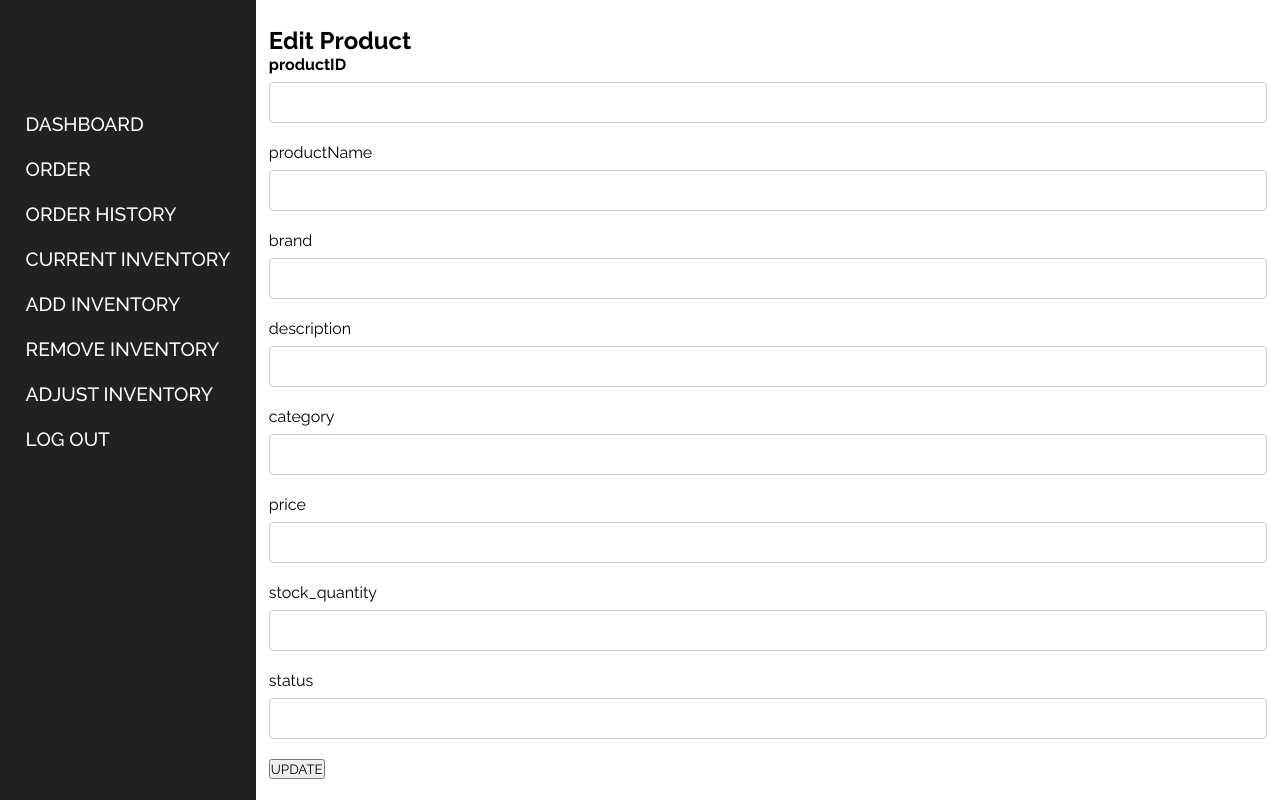
After one commit to ChlmrsSrn/FUND_DATABASE_FINAL_EXAM, a PHP site: page /update.php in a window 1280 px wide. The commit adds this page. Run offline with PHP 8.4, Linux system fonts and the light colour scheme; the visitor is signed in with stand-in values (Sample User, id 1); data that the repository does not hold is empty.

Commit message:
update succesful(design nalang)

```diff
--- /dev/null
+++ b/update.php
@@ -0,0 +1,244 @@
+<?php
+session_start();
+
+if (!isset($_SESSION["username"])) {
+    header("Location: index.php");
+    exit();
+}
+
+$conn = @mysqli_connect('localhost', 'admin', 'admin', 'inventory_database');
+?>
+
+<!DOCTYPE html>
+<html lang="en">
+
+<head>
+    <meta charset="UTF-8">
+    <meta name="viewport" content="width=device-width, initial-scale=1.0">
+    <link rel="icon" type="x-icon/png" href="" />
+    <title>Inventory</title>
+
+    <style>
+        @import url('https://fonts.googleapis.com/css2?family=Raleway:wght@400;500;700&display=swap');
+
+        * {
+            margin: 0;
+            padding: 0;
+            box-sizing: border-box;
+            font-family: 'Raleway', sans-serif;
+        }
+
+        .sidepanel {
+            height: 100%;
+            width: 20%;
+            position: fixed;
+            z-index: 1;
+            top: 0;
+            left: 0;
+            background-color: #212121;
+            overflow-x: hidden;
+            padding-top: 7%;
+            padding-left: 2%;
+        }
+
+        .sidepanel ul {
+            list-style: none;
+        }
+
+        .sidepanel li {
+            margin-top: 10%;
+        }
+
+        .sidepanel a {
+            font-weight: 500;
+            color: white;
+            text-decoration: none;
+            font-size: 1.2em;
+        }
+
+        .hover-underline-animation {
+            display: inline-block;
+            position: relative;
+            color: black;
+            text-decoration: none;
+        }
+
+        .hover-underline-animation:after {
+            content: '';
+            position: absolute;
+            width: 100%;
+            transform: scaleX(0);
+            height: 3px;
+            bottom: 0;
+            left: 0;
+            background-color: white;
+            transform-origin: bottom right;
+            transition: transform 0.25s ease-out;
+        }
+
+        .hover-underline-animation:hover:after {
+            transform: scaleX(1);
+            transform-origin: bottom left;
+        }
+
+        .main {
+            margin-top: 2%;
+            margin-left: 20%;
+            padding: 0 1%;
+            width: 80%;
+        }
+
+        table {
+            border-collapse: collapse;
+            margin: 0 auto;
+            width: 100%;
+            margin-top: 2%;
+        }
+
+        table th {
+            background-color: #303030;
+            padding: 1%;
+            color: white;
+            border-left: 2px solid white;
+        }
+
+        table td {
+            padding: 1rem;
+            border: 2px solid #212121;
+        }
+
+        .form-group {
+            margin-bottom: 20px;
+        }
+
+
+        .form-group label {
+            display: block;
+            margin-bottom: 8px;
+        }
+
+
+        .form-group input[type="text"] {
+            width: 100%;
+            padding: 10px;
+            box-sizing: border-box;
+            border: 1px solid #ccc;
+            border-radius: 4px;
+            font-size: 16px;
+        }
+        .form-group input[type="text"]:focus {
+            border-color: #007bff;
+            box-shadow: 0 0 5px rgba(0, 123, 255, 0.5);
+        }
+    </style>
+
+</head>
+
+<body>
+    <div class="sidepanel">
+        <ul>
+            <li><a class="hover-underline-animation" href="dashboard.php">DASHBOARD</a></li>
+            <li><a class="hover-underline-animation" href="order.php">ORDER</a></li>
+            <li><a class="hover-underline-animation" href="orderHistory.php">ORDER HISTORY</a></li>
+            <li><a class="hover-underline-animation" href="current.php">CURRENT INVENTORY</a></li>
+            <li><a class="hover-underline-animation" href="add.php">ADD INVENTORY</a></li>
+            <li><a class="hover-underline-animation" href="remove.php">REMOVE INVENTORY</a></li>
+            <li><a class="hover-underline-animation" href="adjust.php">ADJUST INVENTORY</a></li>
+            <li><a class="hover-underline-animation" href="logout.php">LOG OUT</a></li>
+        </ul>
+    </div>
+
+    <div class="main">
+        <?php
+        if (isset($_GET['productID'])) {
+            $productID = $_GET['productID'];
+
+            $query = "SELECT * FROM inventory WHERE productID = '$productID';";
+            $result = @mysqli_query($conn, $query);
+
+            if (!$result) {
+                die("Query failed: " . mysqli_error($conn));
+            } else {
+                $row = @mysqli_fetch_assoc($result);
+
+            }
+        }
+        ?>
+
+        <?
+        if (isset($_POST['updatebutton'])) {
+
+            $productID = $_POST['productID'];
+            $productName = $_POST['productName'];
+            $brand = $_POST['brand'];
+            $description = $_POST['description'];
+            $category = $_POST['category'];
+            $price = $_POST['price'];
+            $stock_quantity = $_POST['stock_quantity'];
+            $status = $_POST['status'];
+
+            $query = "UPDATE inventory set `ProductName`= '$productName', `brand`= '$brand', `description`= '$description', `category`='$category',
+                `price`='$price',`stock_quantity`='$stock_quantity', `status`= '$status' WHERE `productID`=$productID";
+
+            $result = @mysqli_query($conn, $query);
+
+            if (!$result) {
+                die("Query failed: " . mysqli_error($conn));
+            } else {
+                echo "
+                    <script>
+                        window.alert('Successfully Edited');
+                        window.location.href = 'adjust.php';
+                    </script>";
+
+            }
+
+        }
+        ?>
+
+        <h2>Edit Product</h2>
+
+        <form action="update.php" method="POST">
+            <div class="form-group">
+                <label for="productID"><b>productID</b></label>
+                <input type="text" name="productID" class="form-control" value="<?php echo $row['productID'] ?>"
+                    readonly>
+            </div>
+            <div class="form-group">
+                <label for="productName">productName</label>
+                <input type="text" name="productName" class="form-control" value="<?php echo $row['productName'] ?>"
+                    required>
+            </div>
+            <div class="form-group">
+                <label for="brand">brand</label>
+                <input type="text" name="brand" class="form-control" value="<?php echo $row['brand'] ?>" required>
+            </div>
+            <div class="form-group">
+                <label for="descriptioin">description</label>
+                <input type="text" name="description" class="form-control" value="<?php echo $row['description'] ?>"
+                    required>
+            </div>
+            <div class="form-group">
+                <label for="category">category</label>
+                <input type="text" name="category" class="form-control" value="<?php echo $row['category'] ?>" required>
+            </div>
+            <div class="form-group">
+                <label for="price">price</label>
+                <input type="text" name="price" class="form-control" value="<?php echo $row['price'] ?>" required>
+            </div>
+            <div class="form-group">
+                <label for="stock_quantity">stock_quantity</label>
+                <input type="text" name="stock_quantity" class="form-control"
+                    value="<?php echo $row['stock_quantity'] ?>" required>
+            </div>
+            <div class="form-group">
+                <label for="status">status</label>
+                <input type="text" name="status" class="form-control" value="<?php echo $row['status'] ?>" required>
+            </div>
+            <input type="submit" class="btn btn success" name="updatebutton" value="UPDATE"><br>
+
+        </form>
+
+</body>
+
+</html>
```
Also changed, not shown: adjust.php (+60 -0 lines), remove.php (+2 -29 lines).
